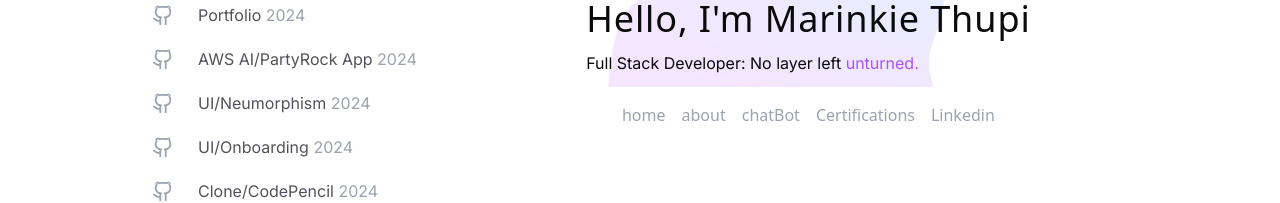
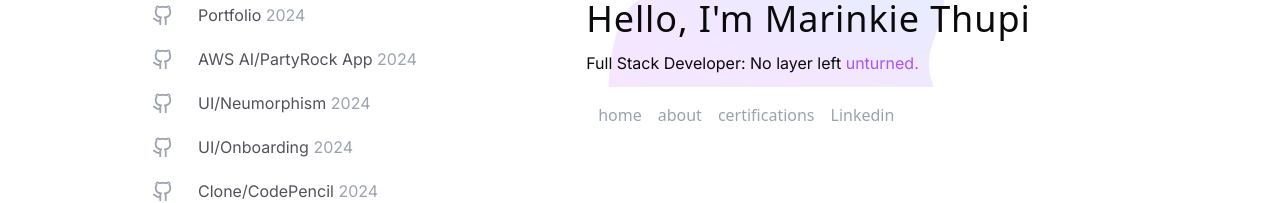
Before and after one commit to Marinkiet/Portfolio123, a Next.js app: page / in a window 1280 px wide. Shown: the part 137-340 px from the top of the page. Built offline with nearby package versions, Linux system fonts and the light colour scheme.

Commit message:
Fix: chat link removed

```diff
--- a/src/components/Navbar.tsx
+++ b/src/components/Navbar.tsx
@@ -1,16 +1,15 @@
 import Link from "next/link";
 
-export default function Navbar (){
+export default function Navbar() {
     return (
         <header className=" bg-background sticky">
-            <div className="max-w-3xl flex flex-wrap gap-2 px-3 py-4 items-center justify-center">
-               <nav className="space-x-4 font-sans text-gray-400">
-                <Link className="hover:text-purple-400 hover:cursor-pointer" href="/">home</Link>
-                <Link className="hover:text-purple-400 hover:cursor-pointer" href="/about">about</Link>
-                <Link className="hover:text-purple-400 hover:cursor-pointer" href="/chat">chatBot</Link>
-                <Link className="hover:text-yellow-500 hover:cursor-pointer"  href="/certifications">Certifications</Link>
-                <Link className="hover:text-blue-400 hover:cursor-pointer" target="_blank" href="https://www.linkedin.com/in/marinkie-thupi/">Linkedin</Link>
-               </nav>
+            <div className="max-w-3xl flex flex-wrap gap-2 px-3 py-4 items-center">
+                <nav className="space-x-4 font-sans text-gray-400 items-center">
+                    <Link className="hover:text-purple-400 hover:cursor-pointer" href="/">home</Link>
+                    <Link className="hover:text-purple-400 hover:cursor-pointer" href="/about">about</Link>
+                    <Link className="hover:text-yellow-500 hover:cursor-pointer" href="/certifications">certifications</Link>
+                    <Link className="hover:text-blue-400 hover:cursor-pointer" target="_blank" href="https://www.linkedin.com/in/marinkie-thupi/">Linkedin</Link>
+                </nav>
             </div>
         </header>
     )
```
